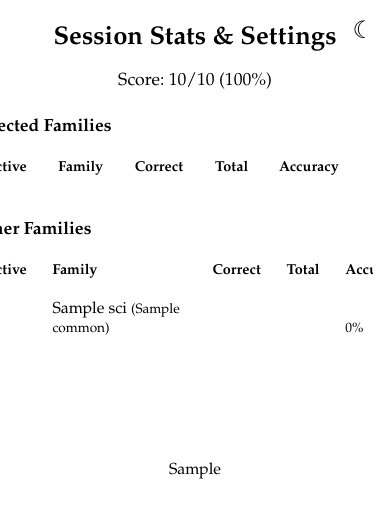
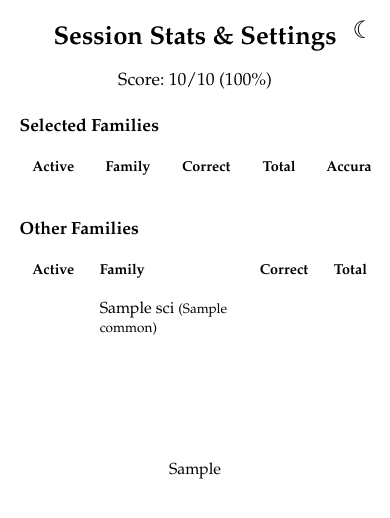
Before and after one commit to dankleeman/botany-in-a-day, a Flask app: template src/templates/stats.html in a window 390 px wide; the page is wider, and only the part inside the window is pictured. Shown: the top 518 px of that part. Run offline with Flask 3, Linux system fonts and the light colour scheme; the template is opened without the code that fills it: most values are stand-ins (such as "Sample title", 1, 10 or a date in 2020); lists and menus that the app fills with data are empty; parts of the project's set-up code (start-up, migrations or seed data) failed here and were passed over.

Commit message:
Fixing mobile horizontal scroll

```diff
--- a/src/templates/base.html
+++ b/src/templates/base.html
@@ -22,6 +22,7 @@
             color: var(--text);
             transition: background 0.3s, color 0.3s;
             min-height: 100vh;
+            width: 100%;
             display: flex;
             flex-direction: column;
             align-items: center;
--- a/src/templates/stats.html
+++ b/src/templates/stats.html
@@ -9,8 +9,7 @@
             margin: 0.5rem 0 1.5rem;
         }
         .table-scroll {
-            width: 90%;
-            max-width: 600px;
+            width: min(90vw, 600px);
             overflow-x: auto;
             -webkit-overflow-scrolling: touch;
             margin-bottom: 2rem;
```
